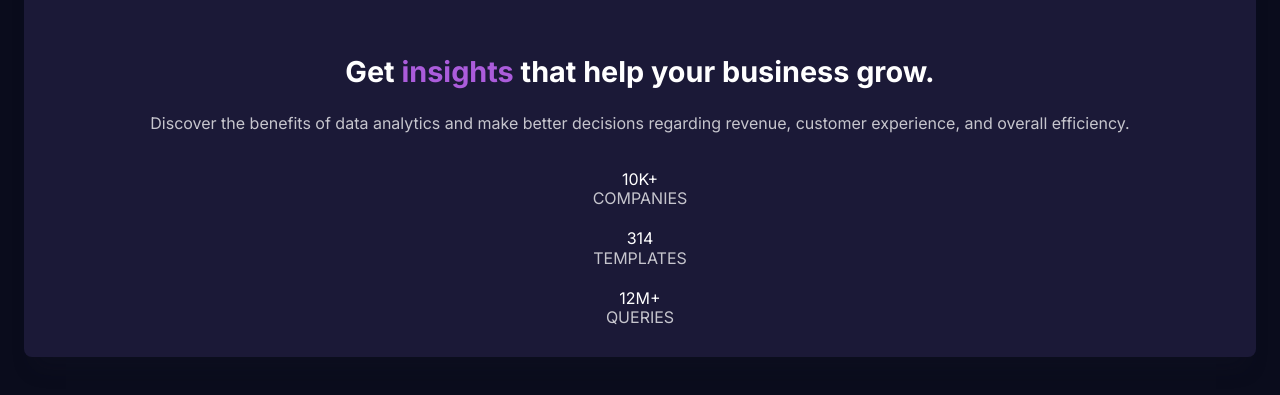
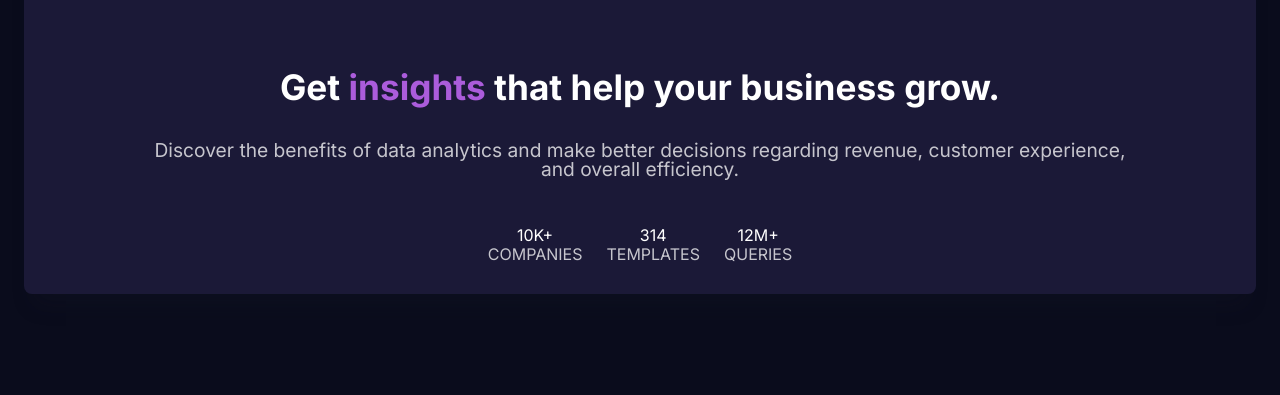
Before and after one commit to natsmarinho/stats-preview, a plain HTML site: page index.html in a window 1280 px wide. Shown: the part 1014-1409 px from the top of the page. Drawn offline with Linux system fonts and the light colour scheme.

Commit message:
feat: Tela para tablet finalizada

```diff
--- a/index.html
+++ b/index.html
@@ -16,7 +16,7 @@
 
         <div class="container__texto">
             <h1 class="container__titulo">Get <span>insights</span> that help your business grow.</h1>
-            <p class="container__paragrafo topico__texto">Discover the benefits of data analytics and make better decisions regarding revenue, customer experience, and overall efficiency.</p>
+            <p class="container__paragrafo conatainer__texto">Discover the benefits of data analytics and make better decisions regarding revenue, customer experience, and overall efficiency.</p>
         </div>
 
         <div class="container__info">
--- a/src/css/style.css
+++ b/src/css/style.css
@@ -36,7 +36,7 @@ body{
     color: var(--roxo);
 }
 
-.topico__texto{
+.conatainer__texto{
     padding: 0 2.8em 2.5em;
 }
 
@@ -59,3 +59,21 @@ body{
     text-transform: uppercase;
     padding-top: .2em;
 }
+
+/*-----------------------------------------------------------------------TABLET----------------------------------------------------------------*/
+
+@media screen and (min-width: 768px){
+    .container__titulo{
+        font-size: 2.2em;
+    }
+
+    .conatainer__texto{
+        font-size: 1.2em;
+        padding-inline: 6em;
+    }
+
+    .container__info ul{
+        flex-direction: row;
+        justify-content: center;
+    }
+}
```
